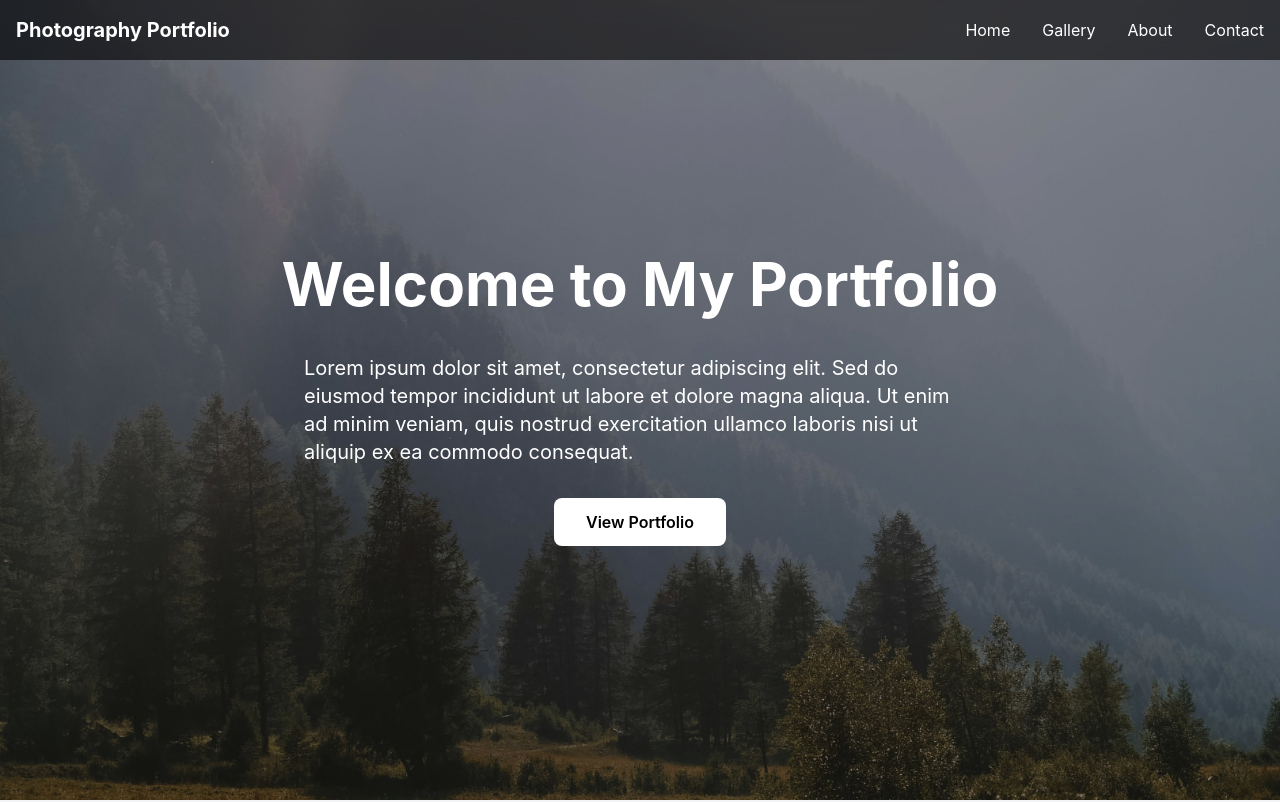
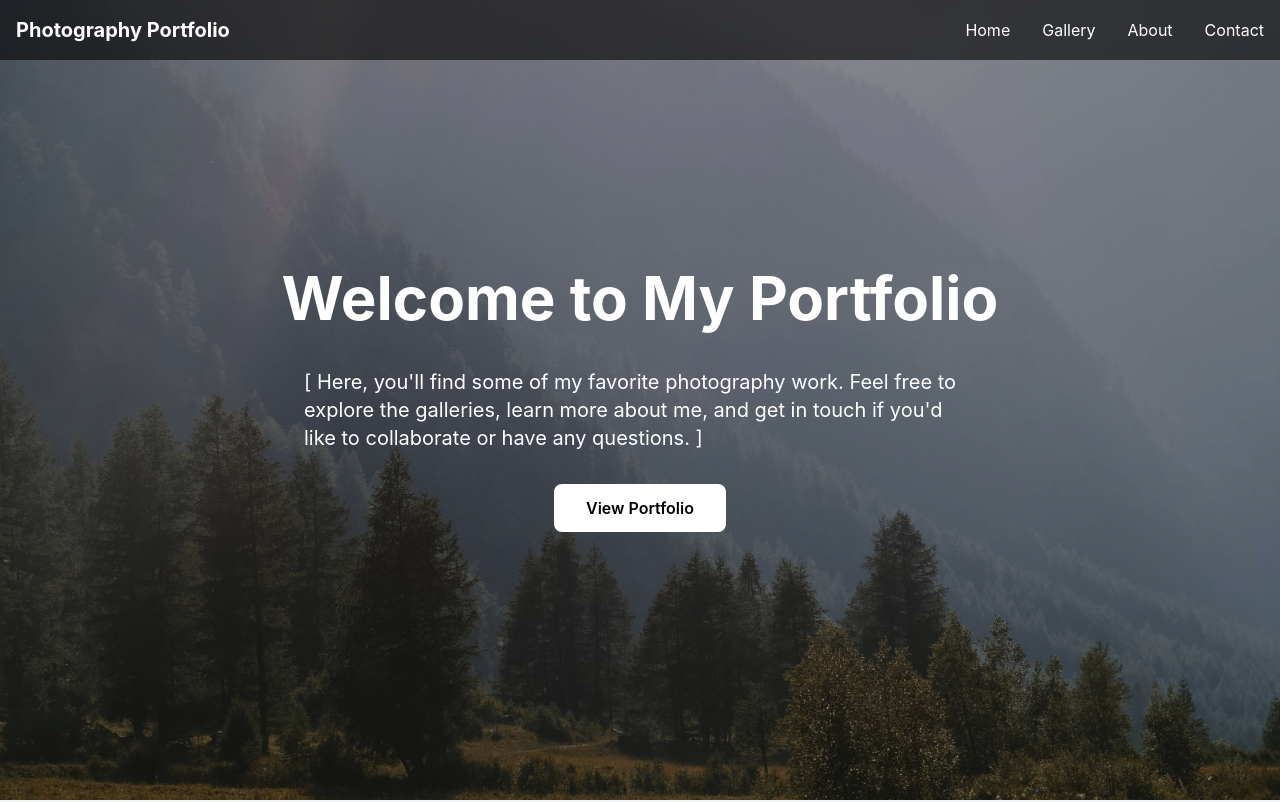
Before and after one commit to Pizzadreams/Photography_Portfolio, a React (Vite) app: page / in a window 1280 px wide. Shown: the top 802 px of the page. Built offline with nearby package versions, Linux system fonts and the light colour scheme.

Commit message:
update hero

```diff
--- a/src/components/Hero.jsx
+++ b/src/components/Hero.jsx
@@ -16,7 +16,7 @@ function Hero() {
         <h1 className="text-6xl font-bold mb-4">Welcome to My Portfolio</h1>
 
         <p className="mt-6 mx-auto max-w-2xl text-xl text-left">
-          Lorem ipsum dolor sit amet, consectetur adipiscing elit. Sed do eiusmod tempor incididunt ut labore et dolore magna aliqua. Ut enim ad minim veniam, quis nostrud exercitation ullamco laboris nisi ut aliquip ex ea commodo consequat.
+          [ Here, you'll find some of my favorite photography work. Feel free to explore the galleries, learn more about me, and get in touch if you'd like to collaborate or have any questions. ]
         </p>
 
         <button className="mt-8 rounded-lg bg-white px-8 py-3 font-semibold text-black hover:bg-gray-200 transition">
```
